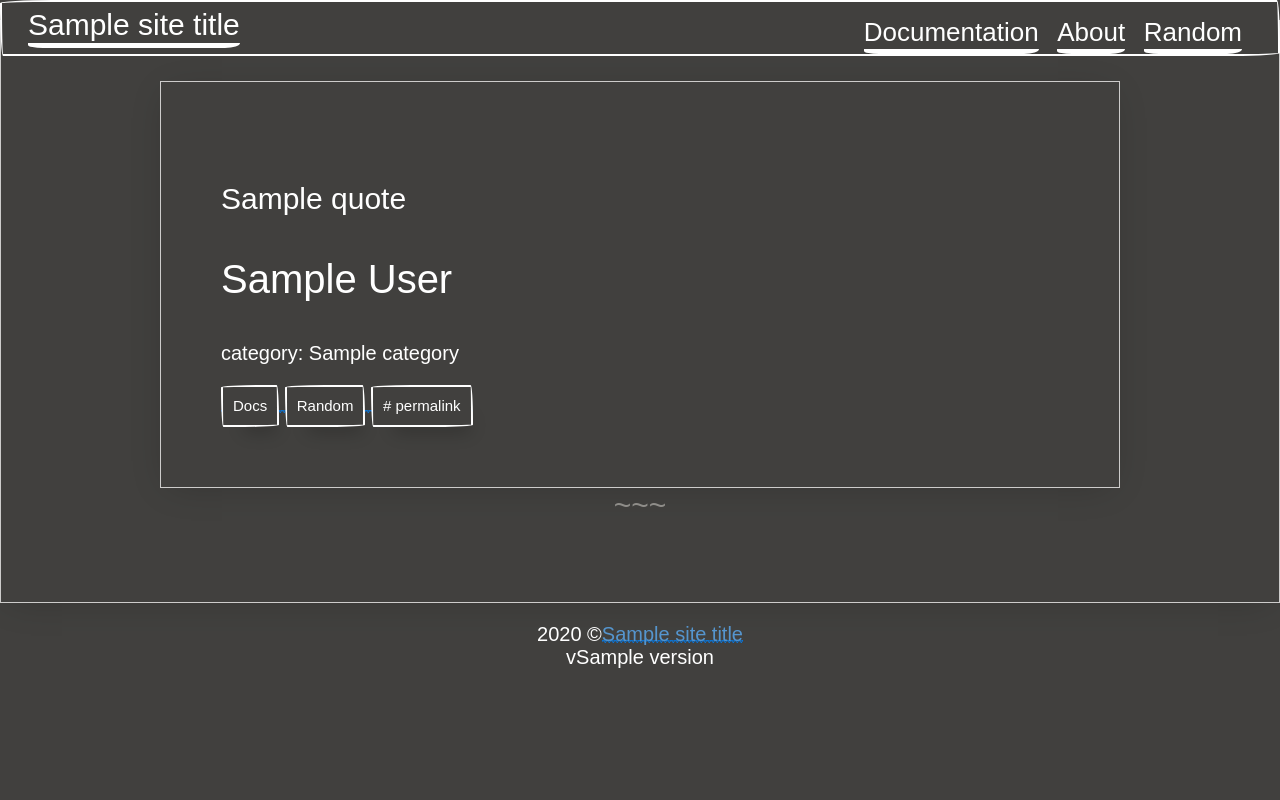
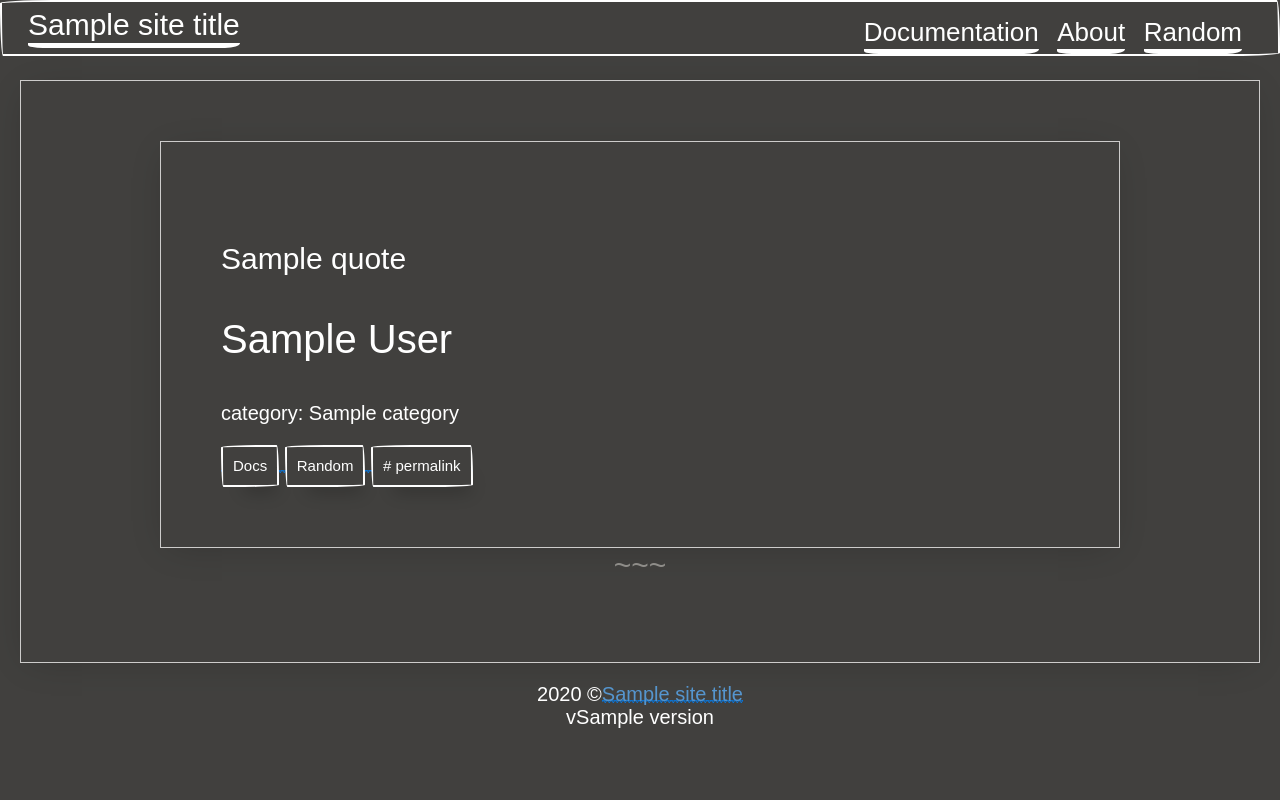
Before and after one commit to eddyizm/quotes, a FastAPI app: template src/html/templates/home.html in a window 1280 px wide. Run offline with FastAPI, Linux system fonts and the light colour scheme; the template is opened without the code that fills it: most values are stand-ins (such as "Sample title", 1, 10 or a date in 2020); parts of the project's set-up code (start-up, migrations or seed data) failed here and were passed over; some web fonts are replaced.

Commit message:
fix: working through layout issues, removed temp page

```diff
--- a/src/core/config.py
+++ b/src/core/config.py
@@ -21,7 +21,6 @@ class Settings:
     POSTGRES_DB = os.getenv("POSTGRES_DB")
     POSTGRES_PORT = os.getenv("POSTGRES_PORT")
 
-
     def quote_response(self, request, quote) -> dict:
         return {
             "request": request,
--- a/src/core/routers/html.py
+++ b/src/core/routers/html.py
@@ -27,12 +27,6 @@ async def lost(response: Response, request: Request):
 
 
 @router.get("/", response_class=HTMLResponse, status_code=status.HTTP_200_OK)
-async def home(response: Response, request: Request):
-    response = templates.TemplateResponse("temp.html", {"request": request, "site_title": settings.SITE_TITLE})
-    return response
-
-
-@router.get("/home", response_class=HTMLResponse, status_code=status.HTTP_200_OK)
 async def nav(response: Response, request: Request):
     quote = await daily_quote()
     quote_response = settings.quote_response(request, quote)
--- a/src/html/static/custom.css
+++ b/src/html/static/custom.css
@@ -1,16 +1,24 @@
+html.dark body {
+    background: #41403e;
+    height: 100%;
+    margin: 0;
+}
+
+#top {
+    max-width: 1440px;
+    margin-top: 2em;
+}
+
 footer {
     width: 100%;
     text-align: center;
     margin: 0;
 }
 
- body {
-    margin: 0px;
-    height: 100vh;
-    display: flex;
-    flex-direction: column;
- }
+/* #quote-container {
+   height: 100%;
+}
 
- #quote-container {
-    min-height: 50vh !important;
- }
+#base-container {
+   height: 100%;
+} */
--- a/src/html/templates/base.html
+++ b/src/html/templates/base.html
@@ -7,6 +7,9 @@
   <meta name="viewport" content="width=device-width, initial-scale=1" />
   <meta http-equiv="Content-Security-Policy" content="upgrade-insecure-requests">
   <meta http-equiv="X-UA-Compatible" content="ie=edge" />
+  <meta property="og:url" content="https://www.ragingdharma.com/">
+  <meta property="og:title" content="Raging Dharma - Daily quotes">
+  <meta property="og:description" content="Daily Quote api">
   <link rel="apple-touch-icon" sizes="180x180" href="{{ url_for('static', path='apple-touch-icon.png') }}">
   <link rel="icon" type="image/png" sizes="32x32" href="{{ url_for('static', path='favicon-32x32.png') }}">
   <link rel="icon" type="image/png" sizes="16x16" href="{{ url_for('static', path='favicon-16x16.png') }}">
@@ -19,11 +22,13 @@
   <link rel="stylesheet" href="{{ url_for('static', path='custom.css') }}" />
 </head>
 
-<body style="background-color: #41403e">
+<body>
+  <div id="top" class="row site">
+    <div id="base-container" class="sm-12 md-12 col">
       <!-- start navigation > -->
       <nav class="border fixed split-nav">
         <div class="nav-brand">
-      <h4><a href="/home">{{ site_title }}</a></h4>
+          <h4><a href="/">{{ site_title }}</a></h4>
         </div>
         <div class="collapsible">
           <input id="collapsible2" type="checkbox" name="collapsible2">
@@ -43,13 +48,15 @@
         </div>
       </nav>
       <!-- < end navigation  -->
-  <main class="paper" >
+      <main id="quote-container" class="paper" >
         <div class="section">
           {% block content %} {% endblock %}
         </div>
 
       </main>
       {% include 'footer.html' %}
+    </div>
+  </div>
 </body>
 
 </html>
--- a/src/html/templates/daily_quote.html
+++ b/src/html/templates/daily_quote.html
@@ -16,7 +16,7 @@
         <a href="/random">
             <button class="btn-small">Random</button>
         </a>
-        <a href="{{ host_url }}/quote/{{ daily_quote.id }}">
+        <a href="/quote/{{ daily_quote.id }}">
             <button class="btn-small"># permalink</button>
         </a>
     </div>
--- a/src/html/templates/documentation.html
+++ b/src/html/templates/documentation.html
@@ -1,7 +1,7 @@
 {% extends "base.html" %}  {% block content %}
 <div class="paper container">
 
-        <div class="col-12 col container">
+        <div class="sm-12 md-12 col">
 
               <h5>Documentation coming soon.</h5>
 
```
Lines whose indentation alone changed are shown as unchanged.
